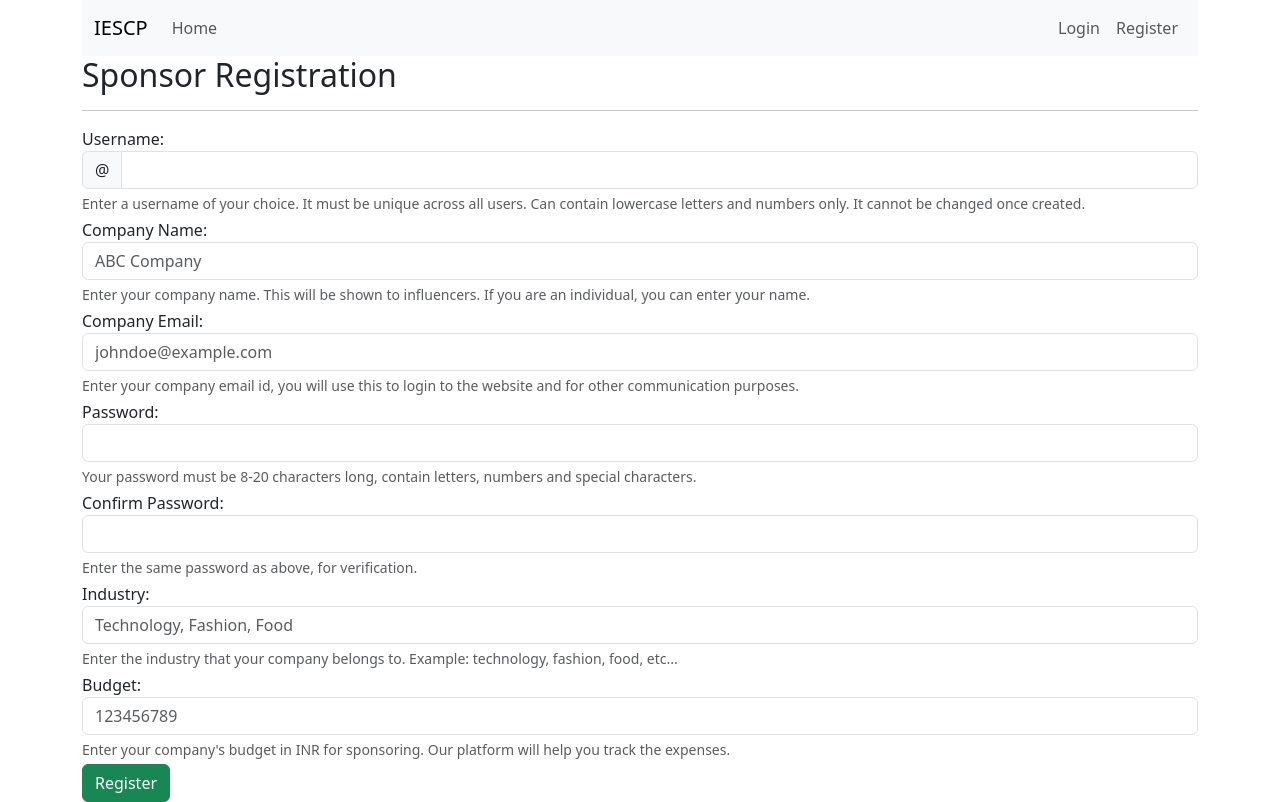
After one commit to RajatShenoi/IESCP, a Flask app: page /register/sponsor in a window 1280 px wide. The commit adds this page. Run offline with Flask 3, Linux system fonts and the light colour scheme; some libraries are stand-ins or nearby versions.

Commit message:
implemented login funcationality

```diff
--- a/app.py
+++ b/app.py
@@ -6,8 +6,8 @@ from flask_bootstrap import Bootstrap5
 from flask_login import LoginManager, current_user, login_required, login_user, logout_user
 from flask_wtf import CSRFProtect
 
-from forms import InfluencerRegistrationForm
-from models import Influencer, User, db
+from forms import InfluencerRegistrationForm, LoginForm, SponsorRegistrationForm
+from models import Influencer, Sponsor, User, db
 
 app = Flask(__name__)
 app.config['SECRET_KEY'] = '9nL2hZpiJNzXUfneHq1RdhAu8A1vb9xd'
@@ -26,7 +26,7 @@ with app.app_context():
 
 @login_manager.user_loader
 def load_user(user_id):
-    return User.query.filter_by(user_id).first()
+    return User.query.filter_by(id=user_id).first()
 
 @login_manager.unauthorized_handler
 def unauthorized_callback():
@@ -36,12 +36,32 @@ def unauthorized_callback():
 def home():
     return render_template('home.html')
 
+@app.route('/login', methods=['GET', 'POST'])
+def login():
+    if current_user.is_authenticated:
+        return redirect(url_for('home'))
+
+    form = LoginForm()
+
+    if form.validate_on_submit():
+        umail = form.umail.data.lower()
+        password = form.password.data
+
+        user = User.query.filter_by(username=umail).first() or User.query.filter_by(email=umail).first()
+
+        if user and bcrypt.check_password_hash(user.password, password):
+            login_user(user)
+            return redirect(url_for('home'))
+        return render_template('auth/login.html', form=form, error='Invalid credentials')
+
+    return render_template('auth/login.html', form=form)
+
 @app.route('/register', methods=['GET'])
 def register():
     if current_user.is_authenticated:
         return redirect(url_for('home'))
 
-    return render_template('registration/register.html')
+    return render_template('auth/register.html')
 
 @app.route('/register/influencer', methods=['GET', 'POST'])
 def register_influencer():
@@ -51,8 +71,8 @@ def register_influencer():
     form = InfluencerRegistrationForm()
 
     if form.validate_on_submit():
-        username = form.username.data
-        email = form.email.data
+        username = form.username.data.lower()
+        email = form.email.data.lower()
         password = form.password1.data
         name = form.name.data
         category = form.category.data
@@ -63,9 +83,9 @@ def register_influencer():
         photo = form.profile_picture.data
 
         if User.query.filter_by(username=username).first():
-            return render_template('registration/influencer.html', form=form, error='Username already exists')
+            return render_template('auth/influencer.html', form=form, error='Username already exists')
         if User.query.filter_by(email=email).first():
-            return render_template('registration/influencer.html', form=form, error='Email already exists')
+            return render_template('auth/influencer.html', form=form, error='Email already exists')
 
         hashed_password = bcrypt.generate_password_hash(password).decode('utf-8')
         filename = f'profile_pictures/{username}_{photo.filename}'
@@ -97,7 +117,53 @@ def register_influencer():
 
         login_user(user)
         return redirect(url_for('home'))
-    return render_template('registration/influencer.html', form=form)
+    return render_template('auth/influencer.html', form=form)
+
+@app.route('/register/sponsor', methods=['GET', 'POST'])
+def register_sponsor():
+    if current_user.is_authenticated:
+        return redirect(url_for('home'))
+
+    form = SponsorRegistrationForm()
+
+    if form.validate_on_submit():
+        username = form.username.data.lower()
+        email = form.email.data.lower()
+        password = form.password1.data
+        company_name = form.company_name.data
+        industry = form.industry.data
+        budget = form.budget.data
+
+        if User.query.filter_by(username=username).first():
+            return render_template('auth/sponsor.html', form=form, error='Username already exists')
+        if User.query.filter_by(email=email).first():
+            return render_template('auth/sponsor.html', form=form, error='Email already exists')
+
+        hashed_password = bcrypt.generate_password_hash(password).decode('utf-8')
+
+        user = User(
+            username=username,
+            email=email,
+            password=hashed_password,
+            user_type='sponsor',
+        )
+
+        sponsor = Sponsor(
+            company_name=company_name,
+            industry=industry,
+            budget=budget,
+        )
+
+        db.session.add(sponsor)
+        db.session.commit()
+
+        user.sponsor_id = sponsor.id
+        db.session.add(user)
+        db.session.commit()
+
+        login_user(user)
+        return redirect(url_for('home'))
+    return render_template('auth/sponsor.html', form=form)
 
 @app.route('/logout', methods=['GET'])
 def logout():
--- a/forms.py
+++ b/forms.py
@@ -17,3 +17,17 @@ class InfluencerRegistrationForm(FlaskForm):
     twitter = URLField('Twitter:', validators=[DataRequired()])
     profile_picture = FileField('Profile Picture:', validators=[FileRequired()])
     submit = SubmitField('Register')
+
+class SponsorRegistrationForm(FlaskForm):
+    username = StringField('Username:', validators=[DataRequired()])
+    company_name = StringField('Company Name:', validators=[DataRequired()])
+    email = EmailField('Company Email:', validators=[DataRequired()])
+    password1 = PasswordField('Password:', validators=[DataRequired()])
+    password2 = PasswordField('Confirm Password:', validators=[DataRequired()])
+    industry = StringField('Industry:', validators=[DataRequired()])
+    budget = IntegerField('Budget:', validators=[DataRequired()], widget=NumberInput(min=1000))
+
+class LoginForm(FlaskForm):
+    umail = StringField('Username / Email:', validators=[DataRequired()])
+    password = PasswordField('Password:', validators=[DataRequired()])
+    submit = SubmitField('Login')
--- a/templates/registration/register.html
+++ b/templates/auth/register.html
@@ -15,7 +15,7 @@
 
 <p>Select the type of account you want to register as:</p>
 <div class="btn-group" role="group">
-    <a type="button" class="btn btn-success">Sponsor</a>
+    <a type="button" class="btn btn-success" href="{{ url_for('register_sponsor') }}">Sponsor</a>
     <a type="button" class="btn btn-warning" href="{{ url_for('register_influencer') }}">Influencer</a>
 </div>
 {% endblock %}
--- /dev/null
+++ b/templates/auth/sponsor.html
@@ -0,0 +1,87 @@
+{% extends 'layout.html' %}
+
+{% block title %} Sponsor Registration {% endblock %}
+
+{% block body %}
+<h2>Sponsor Registration</h2>
+<hr>
+<form action="" method="post">
+    {{ form.csrf_token }}
+    {% if form.errors %}
+    <ul class="errors">
+        {% for error in form.errors %}
+        <li>{{ error }}</li>
+        {% endfor %}
+    </ul>
+    {% endif %}
+
+    <div class="mb-1">
+        {{ form.username.label }}
+        <div class="input-group">
+            <span class="input-group-text">@</span>
+            {{ form.username(class="form-control") }}
+        </div>
+        <div class="form-text">Enter a username of your choice. It must be unique across all users. Can contain
+            lowercase letters and numbers only. It cannot be changed once created.</div>
+    </div>
+
+    <div class="mb-1">
+        {{ form.company_name.label }}
+        <div class="input-group">
+            {{ form.company_name(class="form-control", placeholder="ABC Company") }}
+        </div>
+        <div class="form-text">Enter your company name. This will be shown to influencers. If you are an individual, you
+            can enter your name.</div>
+    </div>
+
+    <div class="mb-1">
+        {{ form.email.label }}
+        <div class="input-group">
+            {{ form.email(class="form-control", placeholder="johndoe@example.com") }}
+        </div>
+        <div class="form-text">Enter your company email id, you will use this to login to the website and for other
+            communication purposes.</div>
+    </div>
+
+    <div class="mb-1">
+        {{ form.password1.label }}
+        {{ form.password1(class="form-control") }}
+        <div class="form-text">
+            Your password must be 8-20 characters long, contain letters, numbers and special
+            characters.
+        </div>
+    </div>
+
+    <div class="mb-1">
+        {{ form.password2.label }}
+        {{ form.password2(class="form-control") }}
+        <div class="form-text">
+            Enter the same password as above, for verification.
+        </div>
+    </div>
+
+    <div class="mb-1">
+        {{ form.industry.label }}
+        <div class="input-group">
+            {{ form.industry(class="form-control", placeholder="Technology, Fashion, Food") }}
+        </div>
+        <div class="form-text">Enter the industry that your company belongs to. Example: technology, fashion, food,
+            etc...
+        </div>
+    </div>
+
+    <div class="mb-1">
+        {{ form.budget.label }}
+        <div class="input-group">
+            {{ form.budget(class="form-control", placeholder="123456789") }}
+        </div>
+        <div class="form-text">Enter your company's budget in INR for sponsoring. Our platform will help you track
+            the
+            expenses.</div>
+    </div>
+
+    <div class="input-group">
+        <button type="submit" class="btn btn-success">Register</button>
+    </div>
+</form>
+{% endblock %}
--- a/templates/home.html
+++ b/templates/home.html
@@ -10,7 +10,7 @@
 
 <p>To proceed, login or register.</p>
 <div class="btn-group" role="group">
-    <button type="button" class="btn btn-success">Login</button>
+    <a href="{{ url_for('login') }}" class="btn btn-success">Login</a>
     <a href="{{ url_for('register') }}" class="btn btn-warning">Register</a>
 </div>
 {% endblock %}
--- a/templates/layout.html
+++ b/templates/layout.html
@@ -39,11 +39,11 @@
                 <ul class="navbar-nav navbar-nav-scroll">
                     {% if current_user.is_authenticated %}
                     <li class="nav-item">
-                        <a class="nav-link" href="{{ url_for('logout') }}">Logout</a>
+                        <a class="nav-link text-danger" href="{{ url_for('logout') }}">Logout</a>
                     </li>
                     {% else %}
                     <li class="nav-item">
-                        <a class="nav-link" href="#">Login</a>
+                        <a class="nav-link" href="{{ url_for('login') }}">Login</a>
                     </li>
                     <li class="nav-item">
                         <a class="nav-link" href="{{ url_for('register') }}">Register</a>
@@ -55,6 +55,11 @@
     </nav>
     {% block body %}
     {% endblock %}
+    {% if error %}
+    <script>
+        alert("{{ error }}");
+    </script>
+    {% endif %}
 </body>
 
 </html>
```
Also changed, not shown: templates/auth/influencer.html (renamed from templates/registration/influencer.html, +7 -4 lines), templates/auth/login.html (added, +39 -0 lines).
